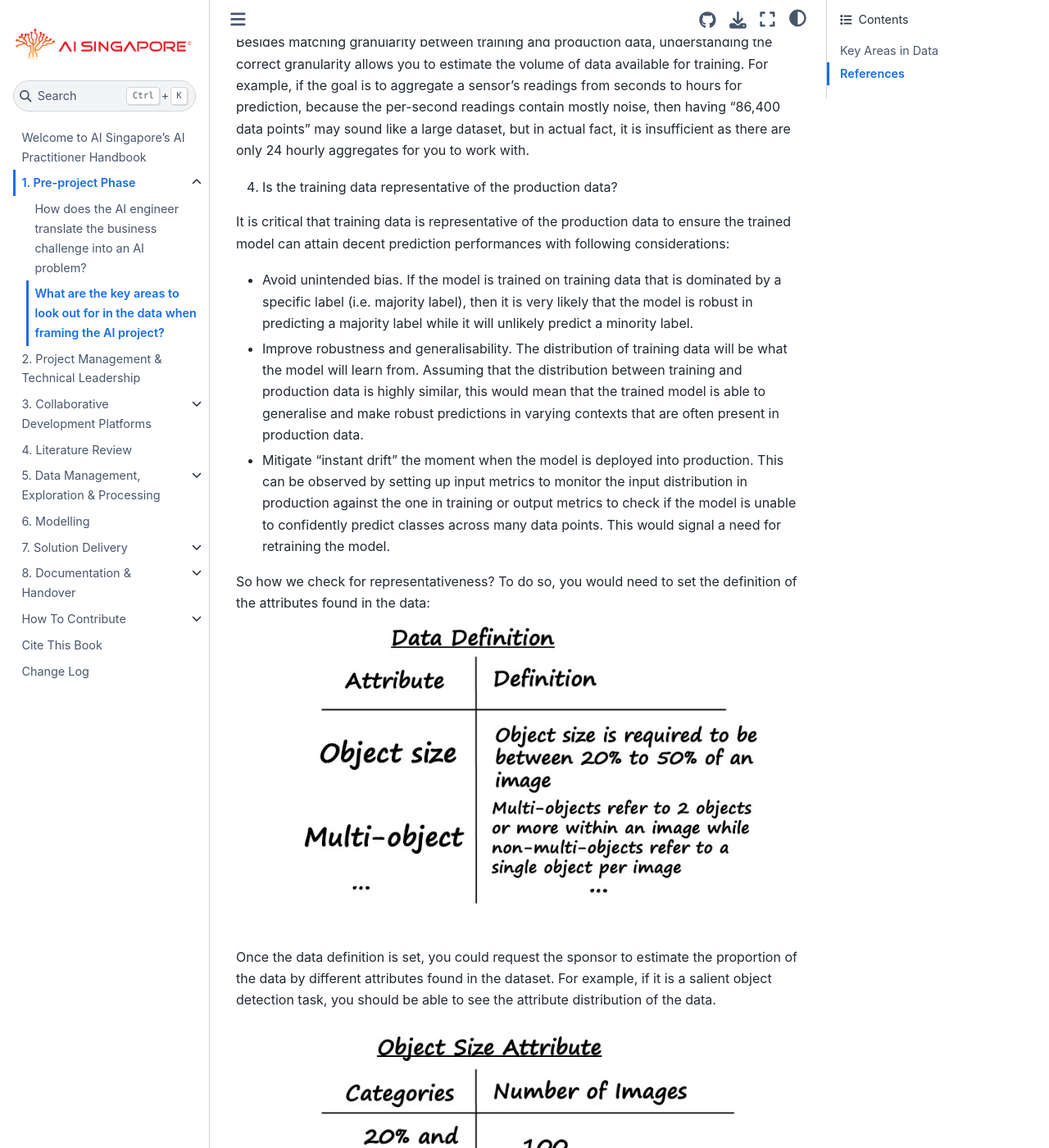
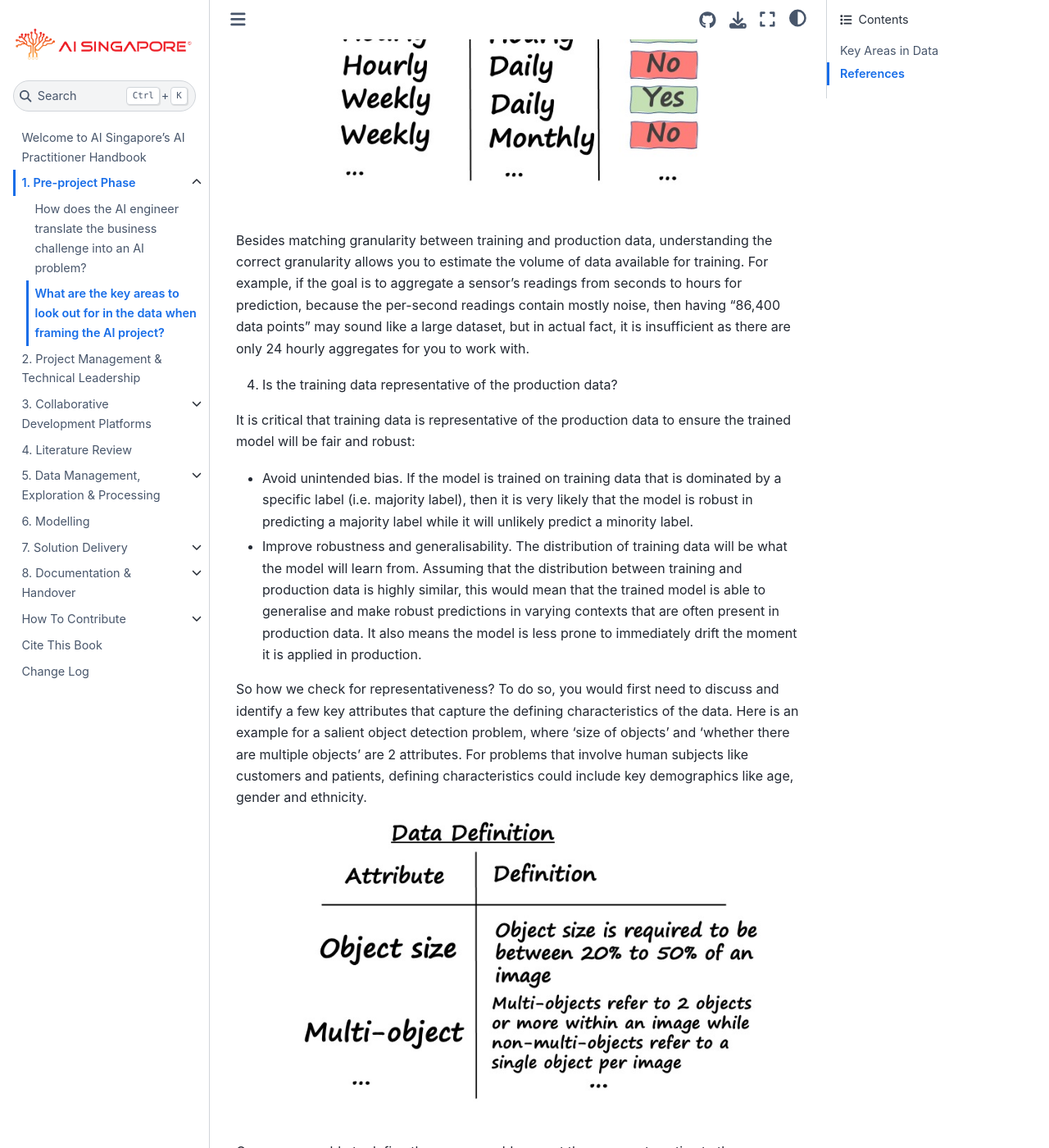
Before and after one commit to aisingapore/ai-practitioner-handbook, a Jupyter Book: the page built from book/1-pre-project-phase/key_areas_in_data.md, in a window 1280 px wide and 1400 px high, scrolled down 3866 px. Shown: the whole window at 82% size. Built offline with Jupyter Book 1.0.4 settings and Sphinx 7.4.7 and the Sphinx Book theme 1.1.4, drawn with Linux system fonts in a browser that asks for light colours; some of the changed text lies outside the part shown.

Commit message:
Minor edits

```diff
--- a/book/1-pre-project-phase/key_areas_in_data.md
+++ b/book/1-pre-project-phase/key_areas_in_data.md
@@ -6,8 +6,9 @@
 
 ### Quote from Andrew Ng
 > AI systems need both code and data, and “all that progress in algorithms means it's actually time to spend more time on the data,” Ng said at the recent EmTech Digital conference hosted by MIT Technology Review.
+
 ### Data Centricity
-With the rise of Data-Centric AI (DCAI) since 2021, there is a switch in focus on the code that builds the model to the data that model is trained on. The shift arises because improving the quality of the data could help model to perform better than improving the code.
+With the rise of Data-Centric AI (DCAI) since 2021, there is a switch in focus from code that builds the model to the data that model is trained on. The shift arises because improving the quality of the data could help model to perform better, and in a fairer and more robust manner, than simply improving the code alone.
 
 ### 4 Key Data Questions
 Having understood the business challenge and AI problem at hand, this is where you need to delve into understanding the data the sponsor will be providing. You need to assess if there are risks/uncertainties posed within the data collected and annotated for solving the AI problem. Because a good AI model not only relies on algorithms but also quality data.
@@ -16,7 +17,9 @@
 
 1. Is the target clearly defined and labels available?
 
-Frequently, sponsor may not be able to articulate the target variable of interest. You will need to explain it as a feature of the dataset that the sponsor is keen to predict. This target variable is related to a business outcome (e.g. reducing employee's repetitive tasks, prioritising patients for treatment based on mortality rate) that the sponsor wants to achieve.
+Frequently, sponsor may not be able to articulate the target variable of interest. This is where the translation of the business problem in [this chapter](https://aisingapore.github.io/handbook-staging/book/1-pre-project-phase/business_challenge_2_ai_problem.html) becomes important.  This target variable must be related to a business outcome (e.g. reducing employee's repetitive tasks, prioritising patients for treatment based on mortality rate) that the sponsor wants to achieve.
+
+Based on the translated AI task, this is where you ascertain whether the sponsor has a clear definition for the class/value/object/entity/text etc that is to be inferred. This determines whether quality labels can be defined.
 
 If the target is of classification nature, it will be ideal to observe the current label proportion (e.g. binary label: "yes", "no") to ascertain if there is presence of label data imbalance. If the label data is highly imbalanced (e.g. 5% positive label and 95% negative label), an alternative would be to reframe the AI problem as an anomaly detection problem. More importantly, you would be keen to confirm if the label data corresponds to the definition of the target and the availability of the label data.
 
@@ -29,9 +32,14 @@
 An ideal way to estimate if the relevant features are present would be to ask the sponsor the following questions based on a priori domain knowledge:
 
 - If a human were to perform the task, what information would the person rely on to make the prediction?
-- Is this information available for training the model?
+- Is this information available for training the model and during inference?
 
-There should be adequate signal and variance within the relevant features. Signal refers to the presence of important information relevant to predicting the target. This can be checked by creating a correlation plot (example chart below) between numerical features and the target variable where the relevant features have a correlation value that is not (or close to) 0. Variance refers to having a sufficient spread of values (eg. straight line and near-constant features are useless for prediction).
+There should be adequate signal and variance within the relevant features. Signal refers to the presence of sufficient information relevant to predicting the target. Variance refers to having sufficient range and diversity of data.
+
+This can be checked via a small, representative sample dataset from the sponsor.
+
+- for CV and NLP problems, using a pretrained model to run inference on sample data is a great way to assess the 'information-ness'. Sometimes, you can also 'eyeball' the data, since for images and text, WYSIWYG!
+- for tabular problems, you can create a plot of mutual information/correlation between features and the target variable. A simple example is shown below for numeric features.
 
 ![Corrplot](../assets/images/charts/corrplot_chart.png)
 
@@ -47,22 +55,20 @@
 
 4. Is the training data representative of the production data?
 
-It is critical that training data is representative of the production data to ensure the trained model can attain decent prediction performances with following considerations:
+It is critical that training data is representative of the production data to ensure the trained model will be fair and robust:
 
 - Avoid unintended bias. If the model is trained on training data that is dominated by a specific label (i.e. majority label), then it is very likely that the model is robust in predicting a majority label while it will unlikely predict a minority label.
 
-- Improve robustness and generalisability. The distribution of training data will be what the model will learn from. Assuming that the distribution between training and production data is highly similar, this would mean that the trained model is able to generalise and make robust predictions in varying contexts that are often present in production data.
+- Improve robustness and generalisability. The distribution of training data will be what the model will learn from. Assuming that the distribution between training and production data is highly similar, this would mean that the trained model is able to generalise and make robust predictions in varying contexts that are often present in production data. It also means the model is less prone to immediately drift the moment it is applied in production.
 
-- Mitigate "instant drift" the moment when the model is deployed into production. This can be observed by setting up input metrics to monitor the input distribution in production against the one in training or output metrics to check if the model is unable to confidently predict classes across many data points. This would signal a need for retraining the model.
-
-So how we check for representativeness? To do so, you would need to set the definition of the attributes found in the data:
+So how we check for representativeness? To do so, you would first need to discuss and identify a few key attributes that capture the defining characteristics of the data. Here is an example for a salient object detection problem, where 'size of objects' and 'whether there are multiple objects' are 2 attributes. For problems that involve human subjects like customers and patients, defining characteristics could include key demographics like age, gender and ethnicity.
 ![Datadefinition](../assets/images/diagrams/data_definition_diagram.jpg)
 
-Once the data definition is set, you could request the sponsor to estimate the proportion of the data by different attributes found in the dataset. For example, if it is a salient object detection task, you should be able to see the attribute distribution of the data.
+Once you are able to define these, you could request the sponsor to estimate the proportion of their **production** data broken down by different attributes. For example, below is a breakdown of the distribution of object size for the salient object detection dataset. The goal is then to ensure that the training data matches this production distribution:
 
 ![Objsizediag](../assets/images/diagrams/objsize_diagram.jpg)
 
-Using these 4 key questions will allow you to have a gauge of the quality of the data for building the model. This is an important starting point for building a model with good predictive power.
+Using these 4 key questions will allow you to have a gauge of the quality of the data for building the model. This is an important starting point for building a model that has good predictive power, and it is also fair and robust.
 
 
 ## References
```
